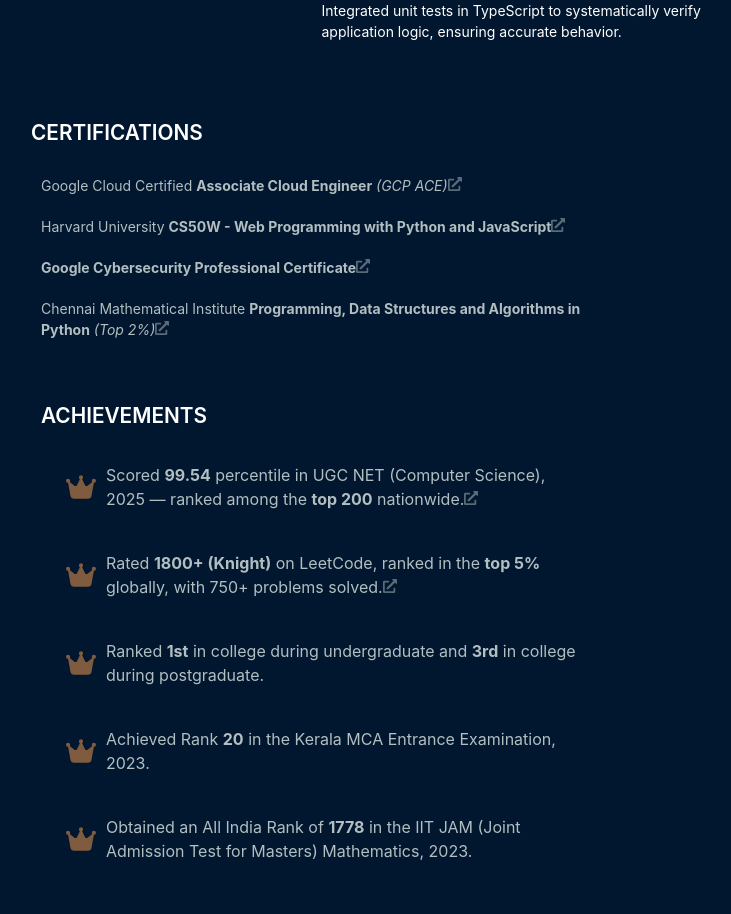
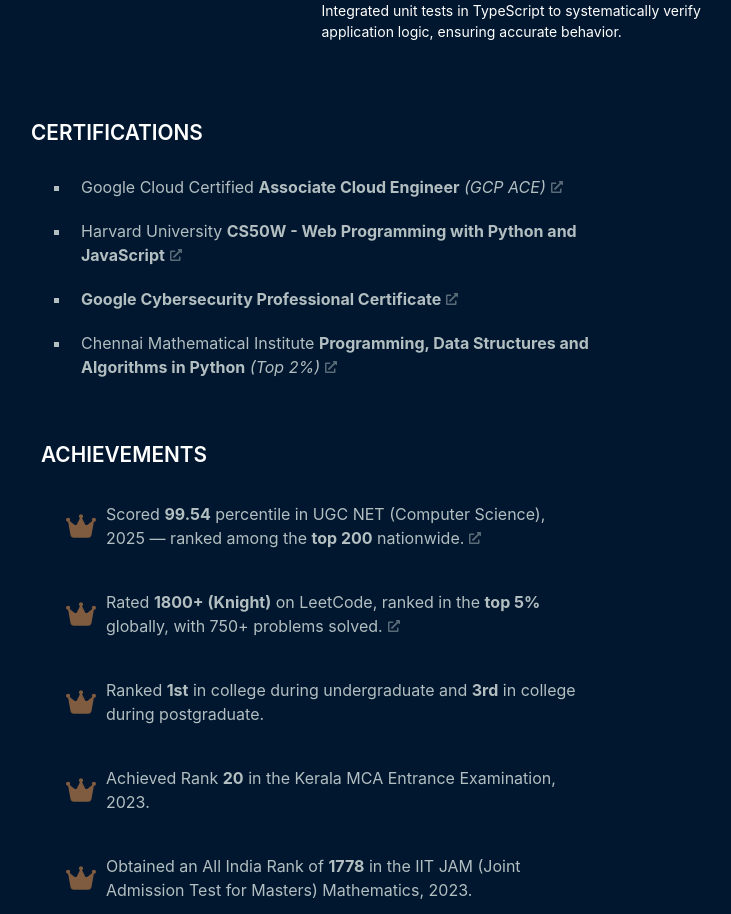
Before and after one commit to akshay-rajan/akshay-rajan.github.io, a React (Vite) app: page / in a window 1280 px wide. Shown: the part 2430-3344 px from the top of the page, without its empty margins (473-1204 px from the left). Built offline with nearby package versions, Linux system fonts and the light colour scheme.

Commit message:
Fix certifications section

```diff
--- a/src/components/CertificateItem.tsx
+++ b/src/components/CertificateItem.tsx
@@ -7,13 +7,13 @@ const Certificate: React.FC<{
   link: string;
 }> = ({ title, extra, link }) => {
   return (
-    <div className="certificate-item">
+    <li className="certificate-item">
       <a href={link} className="certificate-link" target="_blank" rel="noopener noreferrer">
         <span className="title" dangerouslySetInnerHTML={{ __html: title }} />
         {extra && <span className="extra" dangerouslySetInnerHTML={{ __html: extra }} />}
         <FaExternalLinkAlt />
       </a>
-    </div>
+    </li>
   );
 };
 
--- a/src/components/Certifications.tsx
+++ b/src/components/Certifications.tsx
@@ -6,11 +6,11 @@ const Certifications: React.FC = () => {
   return (
     <section className="certifications">
       <h2>CERTIFICATIONS</h2>
-      <div>
+      <ul>
         {CERTIFICATIONS.map((certification, index) => (
           <Certificate key={index} {...certification} />
         ))}
-      </div>
+      </ul>
     </section>
   );
 };
--- a/src/config.json
+++ b/src/config.json
@@ -208,5 +208,5 @@
       "description": "Obtained an All India Rank of <strong>1778</strong> in the IIT JAM (Joint Admission Test for Masters) Mathematics, 2023."
     }
   ],
-  "builtAt": "2025-08-15T06:19:19.106Z"
+  "builtAt": "2025-08-15T06:34:33.994Z"
 }
--- a/src/styles/_certifications.scss
+++ b/src/styles/_certifications.scss
@@ -2,7 +2,7 @@
 
 .certifications {
   margin-top: 10px;
-  max-width: 35em;
+  max-width: 40em;
 
   div {
     display: flex;
@@ -12,7 +12,6 @@
   }
 
   .certificate-item {
-    font-size: 14px;
     padding: 10px;
     text-align: left;
 
@@ -20,15 +19,18 @@
       font-style: italic;
       color: $secondary-color;
     }
+
   }
 
-  .certificate-link:hover {
-    svg {
-      margin-left: 5px;
-      opacity: 1;
-      color: $highlight-color;
-      transition: 0.1s ease-in-out;
-    }
+  .certificate-link {
+      &:hover {
+        svg {
+          margin-left: 6px;
+          opacity: 1;
+          color: $highlight-color;
+          transition: 0.2s ease-in-out;
+        }
+      }
   }
 }
 
--- a/src/styles/main.scss
+++ b/src/styles/main.scss
@@ -137,10 +137,10 @@ footer {
 .achievements, .certifications {
   svg {
     color: $secondary-color;
-    width: 14px;
-    height: 14px;
+    width: 12px;
+    height: 12px;
     opacity: 0.5;
-    // margin-left: 5px;
+    margin-left: 5px;
   }
 }
 
```
